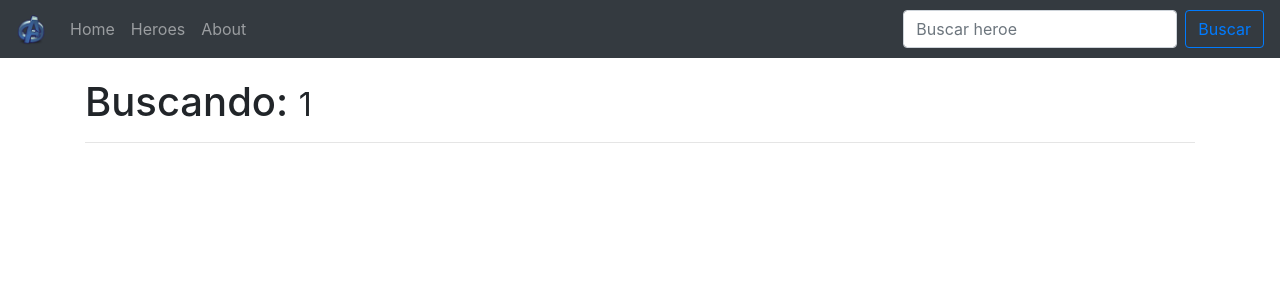
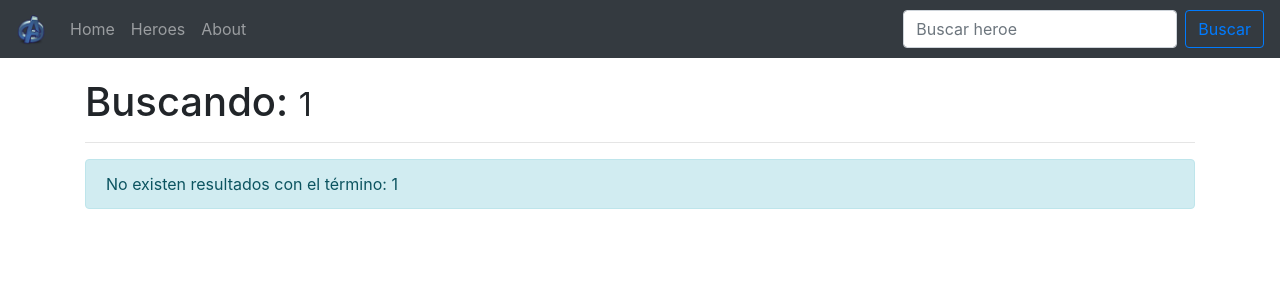
Before and after one commit to TheJonaCode/BuscadorDeHeroes, an Angular app: page /buscador/1 in a window 1280 px wide. Shown: the top 300 px of the page. Built offline with nearby package versions, Linux system fonts and the light colour scheme.

Commit message:
Mensaje cuando no hay resultados

```diff
--- a/src/app/components/buscador/buscador.component.html
+++ b/src/app/components/buscador/buscador.component.html
@@ -1,5 +1,13 @@
 <h1>Buscando: <small>{{termino}}</small></h1>
 <hr>
+
+    <div class="row animated fadeIn fast" *ngIf="heroes.length == 0">
+        <div class="col-md-12">
+            <div class="alert alert-info" role="alert">
+                No existen resultados con el término: {{termino}}
+            </div>
+        </div>
+    </div>
 
 <div class="card-columns">
 
```
